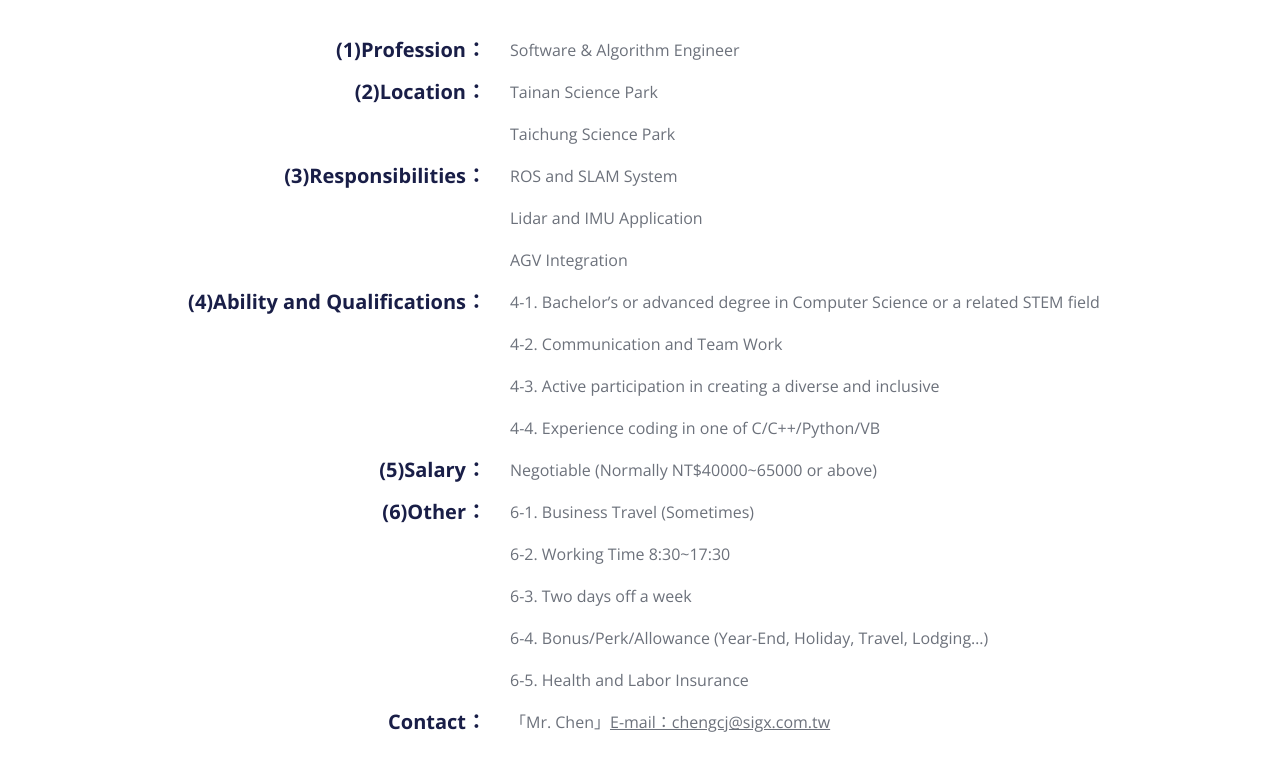
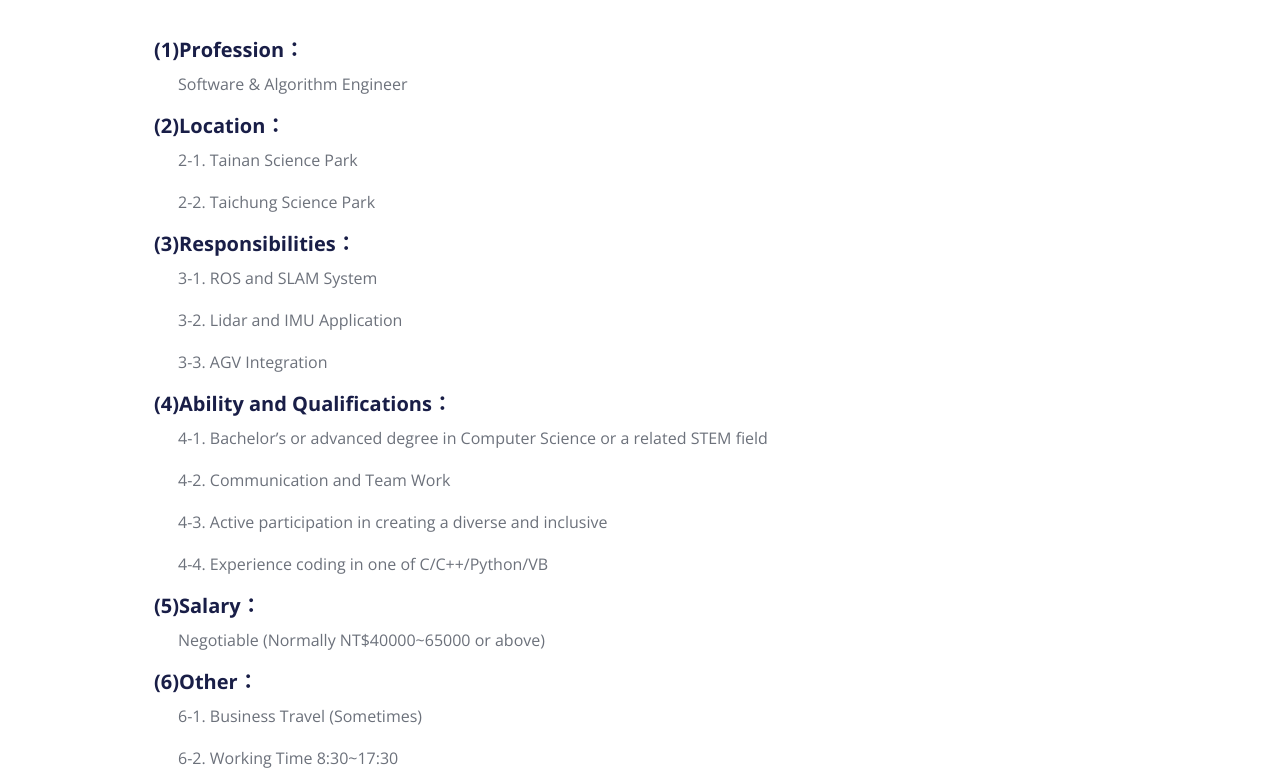
Before and after one commit to thinkawait/sigX, a plain HTML site: page recruitment.html in a window 1280 px wide. Shown: the part 139-923 px from the top of the page. Drawn offline with nearby package versions, Linux system fonts and the light colour scheme.

Commit message:
修改Recruitment li css

```diff
--- a/css/styles.css
+++ b/css/styles.css
@@ -848,10 +848,7 @@ a:hover {
 
 .form-1 li{
 	text-align: left;
-}
-
-.form-1 .text-container h5 {
-	text-align: right;
+	list-style-type: none;
 }
 
 .form-1 .text-container h2 {
--- a/recruitment.html
+++ b/recruitment.html
@@ -64,41 +64,41 @@
                     <div class="text-container">
                         <h2 >Welcome to join us</h2>
                         <ul>
-                            <li class="row">
-                                <h5 class="col-lg-4 col-5">(1)Profession：</h5>
-                                <p class="col-lg-8 col-6">Software & Algorithm Engineer</p>
+                            <li>
+                                <h5 >(1)Profession：</h5>
+                                <p class="ps-4">Software & Algorithm Engineer</p>
                             </li>
-                            <li class="row">
-                                <h5 class="col-lg-4 col-5">(2)Location：</h5>
-                                <div class="col-lg-8 col-6">
-                                    <p >Tainan Science Park</p>
-                                    <p >Taichung Science Park</p>
+                            <li>
+                                <h5 >(2)Location：</h5>
+                                <div class="ps-4">
+                                    <p >2-1. Tainan Science Park</p>
+                                    <p >2-2. Taichung Science Park</p>
                                 </div>
                             </li>
-                            <li class="row">
-                                <h5 class="col-lg-4 col-5">(3)Responsibilities：</h5>
-                                <div class="col-lg-8 col-6">
-                                    <p >ROS and SLAM System</p>
-                                    <p >Lidar and IMU Application</p>
-                                    <p >AGV Integration</p>
+                            <li>
+                                <h5 >(3)Responsibilities：</h5>
+                                <div class="ps-4">
+                                    <p >3-1. ROS and SLAM System</p>
+                                    <p >3-2. Lidar and IMU Application</p>
+                                    <p >3-3. AGV Integration</p>
                                 </div>
                             </li>
-                            <li class="row">
-                                <h5 class="col-lg-4 col-5">(4)Ability and Qualifications：</h5>
-                                <div class="col-lg-8 col-6">
+                            <li>
+                                <h5 >(4)Ability and Qualifications：</h5>
+                                <div class="ps-4">
                                     <p >4-1. Bachelor’s or advanced degree in Computer Science or a related STEM field</p>
                                     <p >4-2. Communication and Team Work</p>
                                     <p >4-3. Active participation in creating a diverse and inclusive</p>
                                     <p >4-4. Experience coding in one of C/C++/Python/VB</p>
                                 </div>
                             </li>
-                            <li class="row">
-                                <h5 class="col-lg-4 col-5">(5)Salary：</h5>
-                                <p class="col-lg-8 col-6">Negotiable (Normally NT$40000~65000 or above)</p>
+                            <li>
+                                <h5 >(5)Salary：</h5>
+                                <p class="ps-4">Negotiable (Normally NT$40000~65000 or above)</p>
                             </li>
-                            <li class="row">
-                                <h5 class="col-lg-4 col-5">(6)Other：</h5>
-                                <div class="col-lg-8 col-6">
+                            <li>
+                                <h5>(6)Other：</h5>
+                                <div class="ps-4">
                                     <p >6-1. Business Travel (Sometimes)</p>
                                     <p >6-2. Working Time 8:30~17:30</p>
                                     <p >6-3. Two days off a week</p>
@@ -106,9 +106,9 @@
                                     <p>6-5. Health and Labor Insurance</p>
                                 </div>
                             </li>
-                            <li class="row">
-                                <h5 class="col-lg-4 col-5">Contact：</h5>
-                                <div class="col-lg-8 col-6">
+                            <li>
+                                <h5 >Contact：</h5>
+                                <div class="ps-4">
                                     <p >「Mr. Chen」<a href="mailto:chengcj@sigx.com.tw">E-mail：chengcj@sigx.com.tw</a></p>
                                 </div>
                             </li>
```
